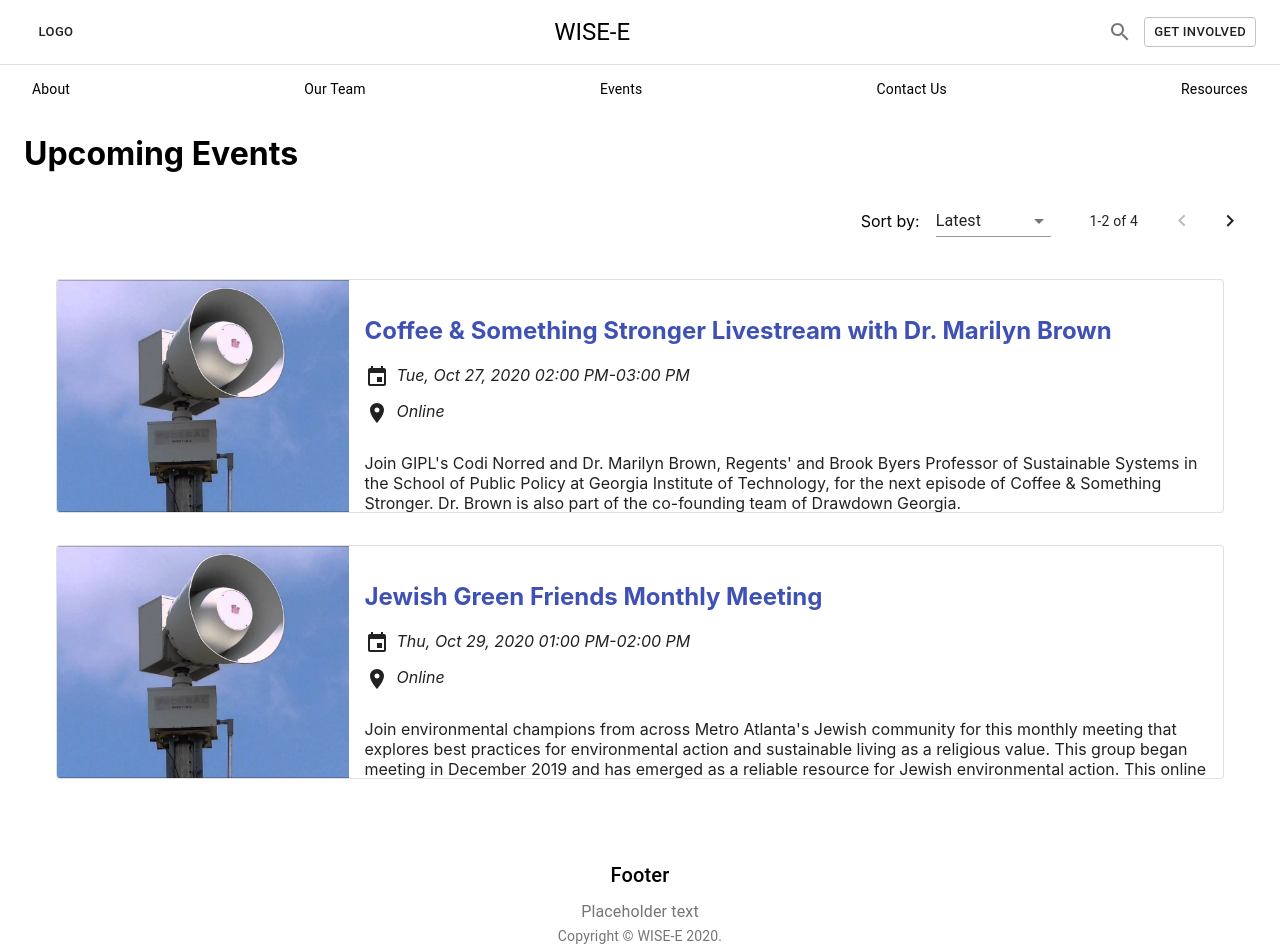
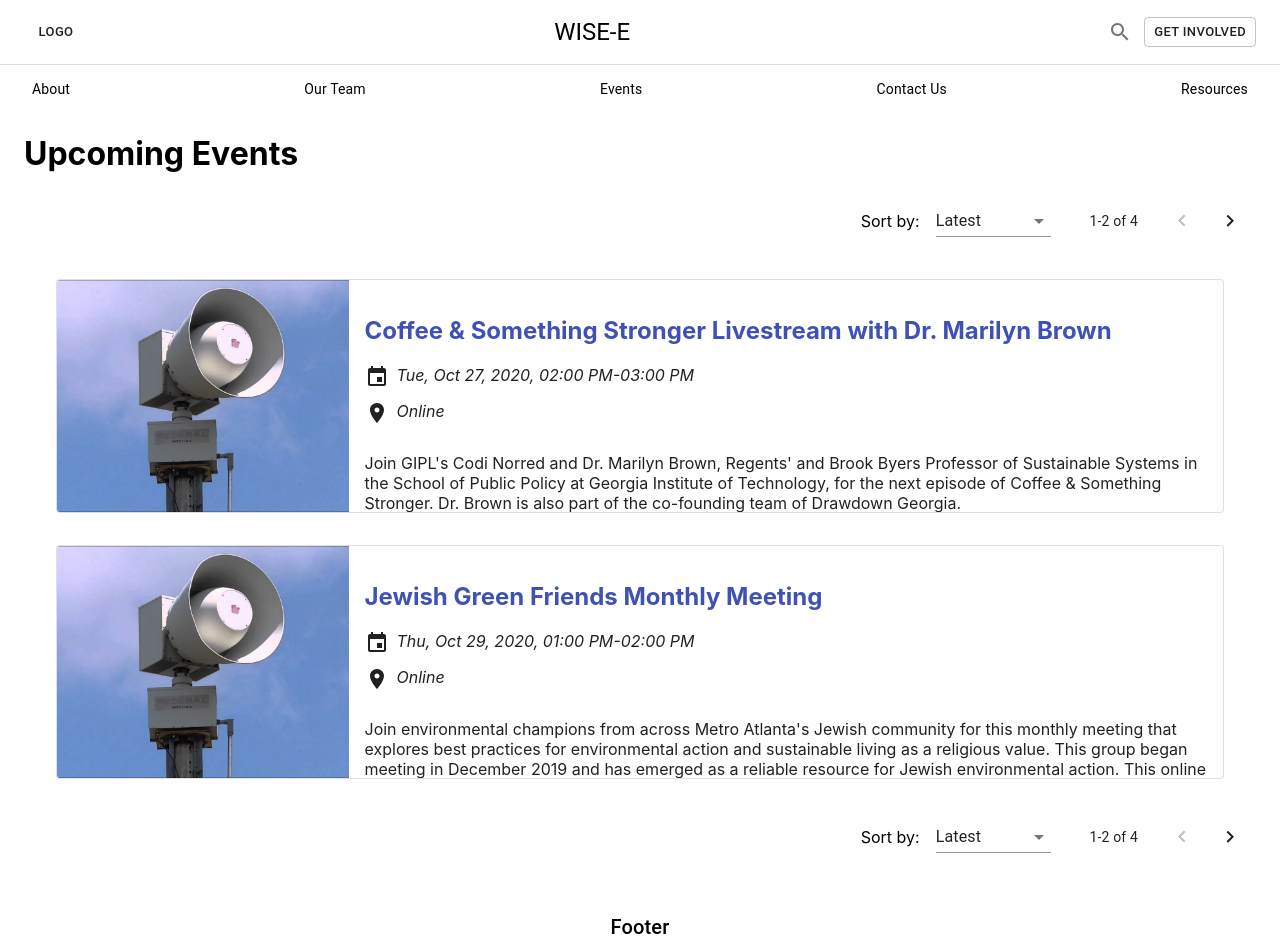
Before and after one commit to Hack4Impact-UMD/WISE-E, a React (Create React App) app: page /events in a window 1280 px wide. Shown: the top 952 px of the page. Built offline with nearby package versions, Linux system fonts and the light colour scheme.

Commit message:
De-couple events pagination and fix mutability on sort issue

```diff
--- a/src/components/Events/EventCard/index.js
+++ b/src/components/Events/EventCard/index.js
@@ -34,7 +34,7 @@ function dateRangeToString(startDate, endDate) {
     const dateStr = startDate.toLocaleDateString(locale, dateOptions);
     const startTimeStr = startDate.toLocaleTimeString(locale, timeOptions);
     const endTimeStr = endDate.toLocaleTimeString(locale, timeOptions);
-    return `${dateStr} ${startTimeStr}-${endTimeStr}`;
+    return `${dateStr}, ${startTimeStr}-${endTimeStr}`;
   } else {
     const startDateStr = startDate.toLocaleString(locale, {...dateOptions, ...timeOptions});
     const endDateStr = endDate.toLocaleString(locale, {...dateOptions, ...timeOptions});
--- /dev/null
+++ b/src/components/Events/Pagination/index.js
@@ -0,0 +1,39 @@
+import React from 'react';
+import { TablePagination, Select, Box, Grid } from '@material-ui/core';
+
+/**
+ * Events pagination controller
+ *
+ * @param {*} param0
+ */
+export default function Pagination({ eventsCount, sortingOption, setSortingOption, rowsPerPage, page, setPage }) {
+  return (
+    <Grid container direction="row">
+      <Grid container item justify="flex-end" lg={10}>
+        <Box display="flex" alignItems="center">
+          <Box mr={2}>
+            <span>Sort by:</span>
+          </Box>
+          <Select
+            native
+            value={sortingOption}
+            onChange={e => setSortingOption(e.target.value)}
+          >
+            <option value="latest">Latest</option>
+            <option value="alphabet">Alphabetical</option>
+          </Select>
+        </Box>
+      </Grid>
+      <Grid container item justify="flex-end" lg={2}>
+        <TablePagination
+          component="div"
+          count={eventsCount}
+          page={page}
+          onChangePage={(_, page) => setPage(page)}
+          rowsPerPage={rowsPerPage}
+          rowsPerPageOptions={[rowsPerPage]}
+        />
+      </Grid>
+    </Grid>
+  );
+}
--- a/src/components/Events/dummyData.js
+++ b/src/components/Events/dummyData.js
@@ -46,7 +46,7 @@ export const dummyEvents = [
   },
   {
     id: '5bfaaa5b-9f98-412e-aca2-b2c3119f613f',
-    title: 'Multiple-Day Event',
+    title: 'A Multiple-Day Event',
     startTime: '2021-11-05T19:00-04:00',
     endTime: '2021-12-06T00:30-04:00',
     link: 'https://google.com',
--- a/src/components/Events/index.js
+++ b/src/components/Events/index.js
@@ -1,6 +1,7 @@
 import React, { useState, useEffect } from 'react';
-import { Container, TablePagination, Select, Box, Grid } from '@material-ui/core';
+import { Container } from '@material-ui/core';
 import EventCard from './EventCard';
+import Pagination from './Pagination';
 import { dummyEvents } from './dummyData';
 
 const rowsPerPage = 2;
@@ -12,81 +13,54 @@ export default function Events() {
 
   const [events, setEvents] = useState([]);
   const [page, setPage] = useState(0);
-  const [sortingOption, setSortingOption] = useState('')
+  const [sortingOption, setSortingOption] = useState('latest');
 
   useEffect(() => {
     // TODO: receive events from CMS
-    dummyEvents.sort((e1, e2) => e1.date < e2.date);
     setEvents(dummyEvents);
   }, []);
 
-  /**
-   * Sorts events by option
-   * @param {*} option
-   */
-  const sortEvents = (option) => {
-    switch (option) {
+  useEffect(() => {
+    switch (sortingOption) {
       case 'latest':
         // Sort by most recent event
         // TODO: sort on start time using ISO string for now
-        setEvents(prev => {
-          prev.sort((e1, e2) => e1.startTime > e2.startTime);
-          return prev;
-        });
-        setSortingOption('latest');
+        setEvents(prev => [...prev].sort((e1, e2) => e1.startTime > e2.startTime));
         break;
       case 'alphabet':
         // Sort by alphabetical
-        setEvents(prev => {
-          prev.sort((e1, e2) => e1.title > e2.title);
-          return prev;
-        });
-        setSortingOption('alphabet');
+        setEvents(prev => [...prev].sort((e1, e2) => e1.title > e2.title));
         break;
       default:
-        // no-op
+        // Invalid option is no-op
         break;
     }
-  }
+  }, [sortingOption]);
 
   return (
     <Container>
-
       <h1>Upcoming Events</h1>
 
-      <Grid container direction="row">
-        <Grid container item justify="flex-end" lg={10}>
-          <Box display="flex" alignItems="center">
-            <Box mr={2}>
-              <span>Sort by:</span>
-            </Box>
-            <Select
-              native
-              value={sortingOption}
-              onChange={e => sortEvents(e.target.value)}
-            >
-              <option value="latest">Latest</option>
-              <option value="alphabet">Alphabetical</option>
-            </Select>
-          </Box>
-        </Grid>
-        <Grid container item justify="flex-end" lg={2}>
-          <TablePagination
-            component="div"
-            count={events.length}
-            page={page}
-            onChangePage={(_, page) => setPage(page)}
-            rowsPerPage={rowsPerPage}
-            rowsPerPageOptions={[rowsPerPage]}
-          />
-        </Grid>
-      </Grid>
-
+      <Pagination
+        eventsCount={events.length}
+        sortingOption={sortingOption}
+        setSortingOption={setSortingOption}
+        rowsPerPage={rowsPerPage}
+        page={page}
+        setPage={setPage}
+      />
       {
         events.slice(page * rowsPerPage, (page + 1) * rowsPerPage)
           .map(event => <EventCard {...event} key={event.id} />)
       }
-
+      <Pagination
+        eventsCount={events.length}
+        sortingOption={sortingOption}
+        setSortingOption={setSortingOption}
+        rowsPerPage={rowsPerPage}
+        page={page}
+        setPage={setPage}
+      />
     </Container >
   );
 }
```
